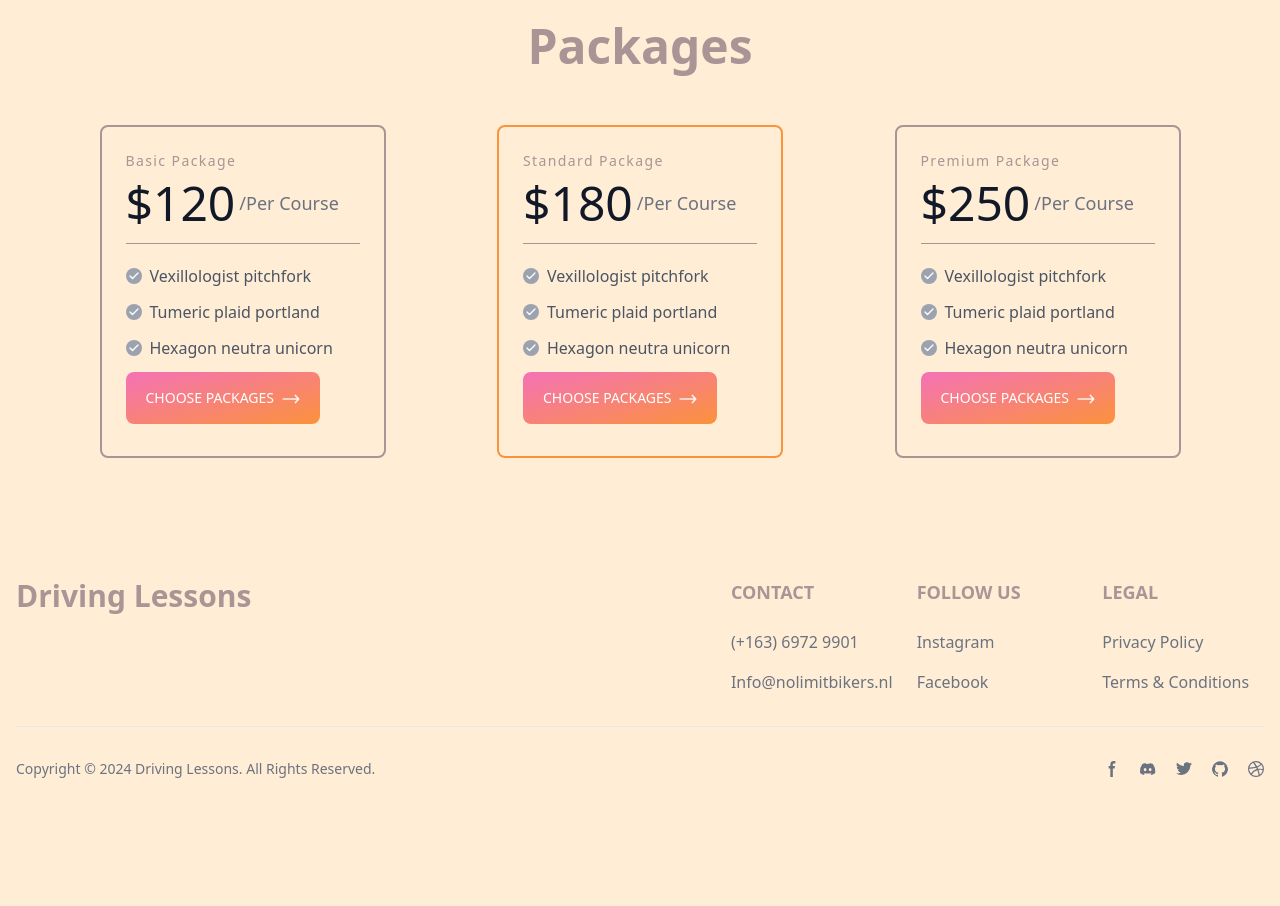
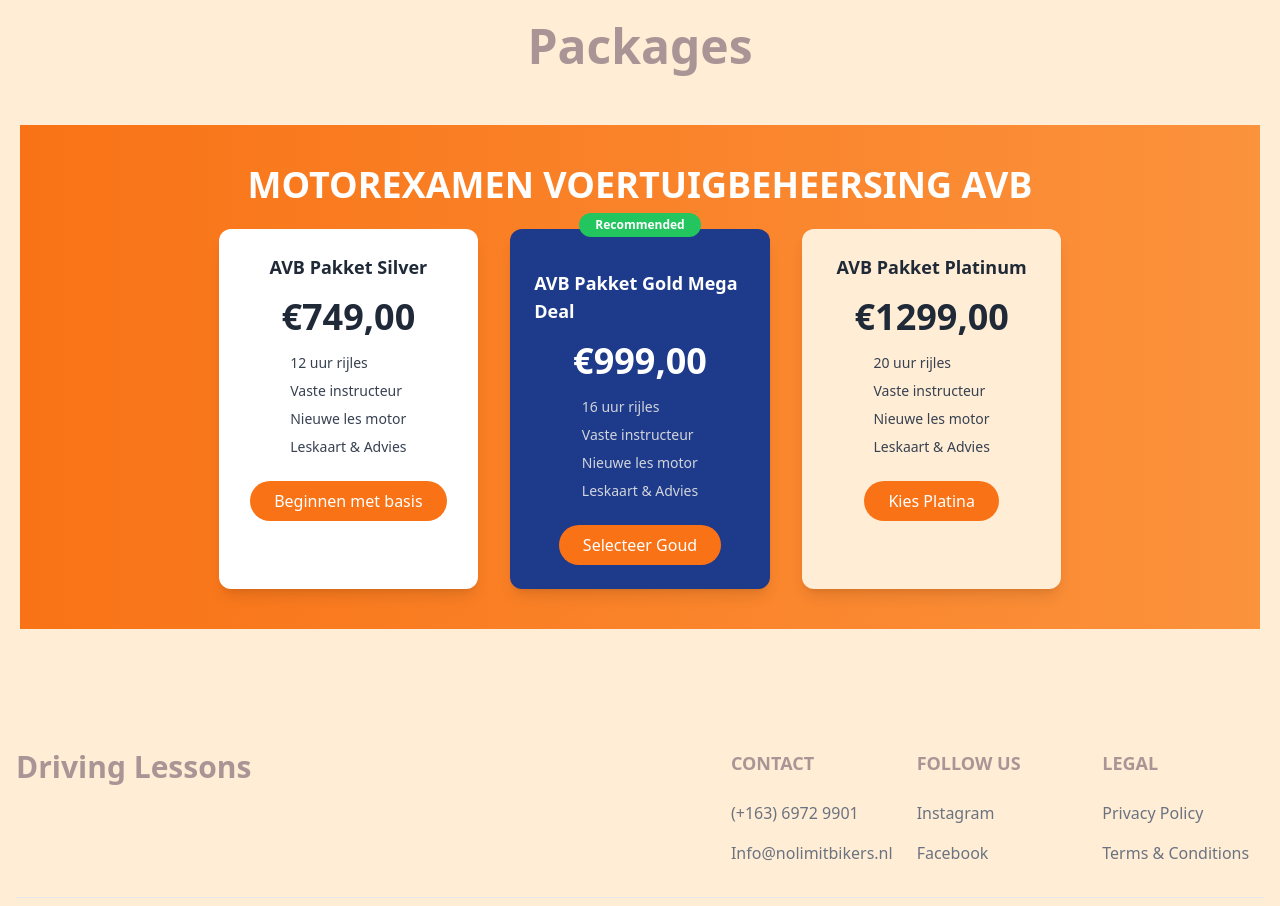
Before and after one commit to Codngwthubaid/NoLimitBikers, a Next.js app: page /pages/courses in a window 1280 px wide. Shown: the part 1736-2642 px from the top of the page. Before the commit the page ends 2547 px from the top, so only its background shows below. Built offline with nearby package versions, Linux system fonts and the light colour scheme.

Commit message:
Add the secondary UI for pricing card in course section

```diff
--- a/src/app/pages/courses/page.js
+++ b/src/app/pages/courses/page.js
@@ -154,7 +154,7 @@ const page = () => {
                     <h1 className="text-orange-400 text-2xl font-medium title-font mb-2">Pricing Plan</h1>
                     <p className="lg:w-2/3 mx-auto leading-relaxed text-5xl font-bold">Our Most Valuable Pricing Packages</p>
                   </div>
-                  <div className="flex justify-evenly flex-wrap -m-4">
+                  {/* <div className="flex justify-evenly flex-wrap -m-4">
                     <PricingCard
                       plan="Basic Package"
                       price="$120"
@@ -177,7 +177,63 @@ const page = () => {
                       buttonColor="bg-gray-400"
                       hoverColor="hover:bg-gray-500"
                     />
-                  </div>
+                  </div> */}
+                  <section className="flex flex-col items-center bg-gradient-to-r from-orange-500 to-orange-400 py-10 px-4">
+                    <h2 className="text-white text-2xl lg:text-4xl font-bold mb-6 text-center">
+                      MOTOREXAMEN VOERTUIGBEHEERSING AVB
+                    </h2>
+                    <div className="flex flex-col lg:flex-row gap-8">
+
+                      {/* Silver Package */}
+                      <div className="flex flex-col items-center bg-white rounded-xl shadow-lg p-6 w-full max-w-xs">
+                        <h3 className="text-gray-800 font-bold text-lg">AVB Pakket Silver</h3>
+                        <p className="text-4xl font-bold text-gray-800 mt-4">€749,00</p>
+                        <ul className="mt-4 space-y-2 text-gray-700 text-sm">
+                          <li>12 uur rijles</li>
+                          <li>Vaste instructeur</li>
+                          <li>Nieuwe les motor</li>
+                          <li>Leskaart & Advies</li>
+                        </ul>
+                        <button className="mt-6 bg-orange-500 text-white py-2 px-6 rounded-full hover:bg-orange-600 transition">
+                          Beginnen met basis
+                        </button>
+                      </div>
+
+                      {/* Gold Package */}
+                      <div className="relative flex flex-col items-center bg-blue-900 rounded-xl shadow-lg p-6 w-full max-w-xs text-white">
+                        <div className="absolute -top-4 bg-green-500 text-white text-xs px-4 py-1 rounded-full font-semibold">
+                          Recommended
+                        </div>
+                        <h3 className="font-bold text-lg mt-4">AVB Pakket Gold Mega Deal</h3>
+                        <p className="text-4xl font-bold mt-4">€999,00</p>
+                        <ul className="mt-4 space-y-2 text-sm text-gray-300">
+                          <li>16 uur rijles</li>
+                          <li>Vaste instructeur</li>
+                          <li>Nieuwe les motor</li>
+                          <li>Leskaart & Advies</li>
+                        </ul>
+                        <button className="mt-6 bg-orange-500 text-white py-2 px-6 rounded-full hover:bg-orange-600 transition">
+                          Selecteer Goud
+                        </button>
+                      </div>
+
+                      {/* Platinum Package */}
+                      <div className="flex flex-col items-center bg-orange-100 rounded-xl shadow-lg p-6 w-full max-w-xs">
+                        <h3 className="text-gray-800 font-bold text-lg">AVB Pakket Platinum</h3>
+                        <p className="text-4xl font-bold text-gray-800 mt-4">€1299,00</p>
+                        <ul className="mt-4 space-y-2 text-gray-700 text-sm">
+                          <li>20 uur rijles</li>
+                          <li>Vaste instructeur</li>
+                          <li>Nieuwe les motor</li>
+                          <li>Leskaart & Advies</li>
+                        </ul>
+                        <button className="mt-6 bg-orange-500 text-white py-2 px-6 rounded-full hover:bg-orange-600 transition">
+                          Kies Platina
+                        </button>
+                      </div>
+
+                    </div>
+                  </section>
                 </div>
               </section>
 
```
